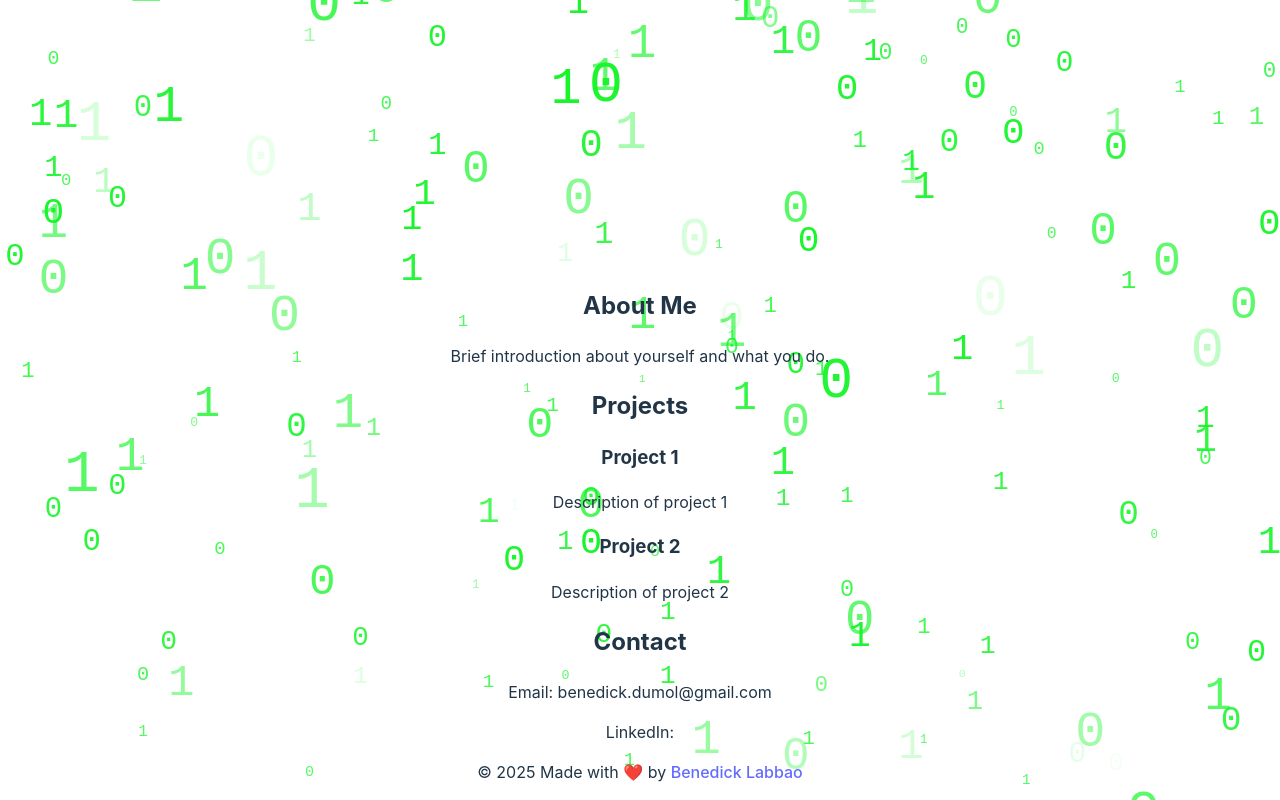
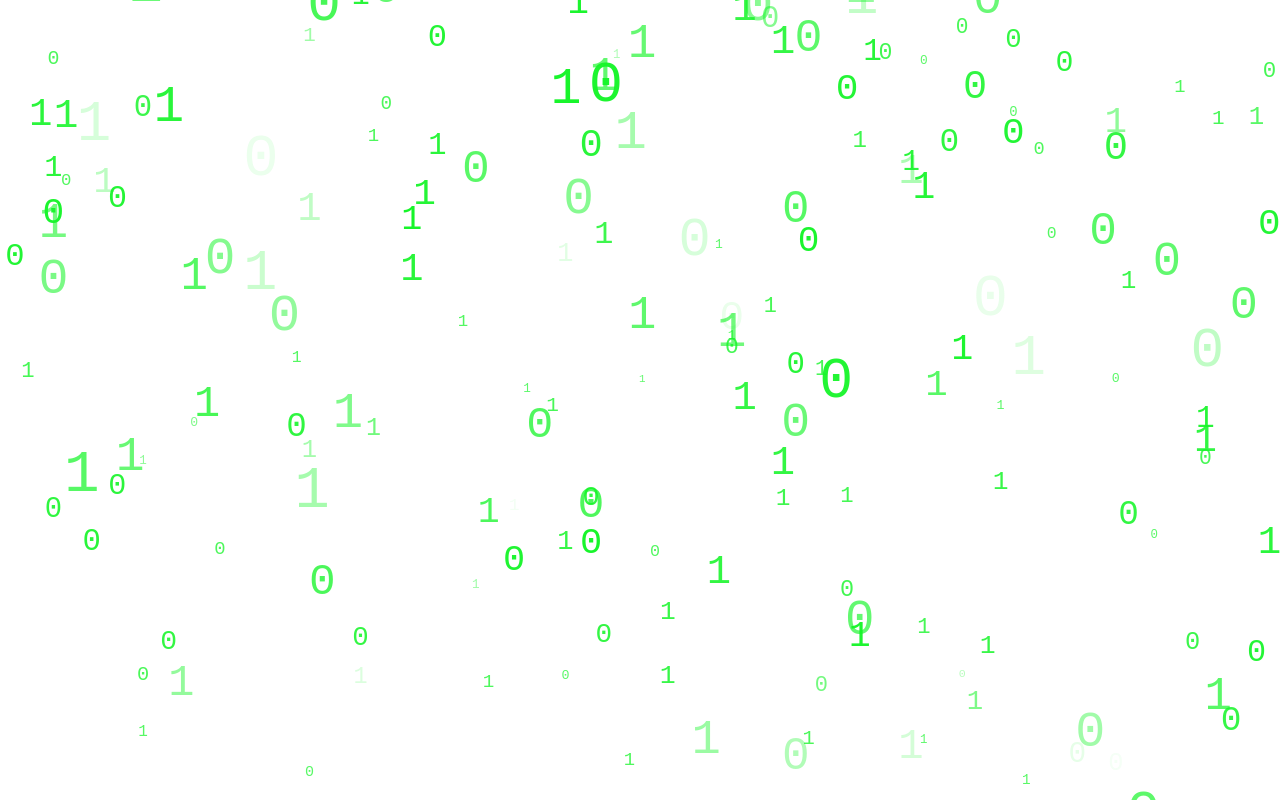
Before and after one commit to Wizxrdx/wizxrdx.github.io, a Vue app: page / in a window 1280 px wide. Shown: the part 532-1332 px from the top of the page. After the commit the page ends 800 px from the top, so only its background shows below. Built offline with nearby package versions, Linux system fonts and the light colour scheme.

Commit message:
removed: fancy scrolling

```diff
--- a/src/App.vue
+++ b/src/App.vue
@@ -1,20 +1,24 @@
 <script setup lang="ts">
-import { ref, onMounted } from 'vue'
+import { ref, onMounted, onUnmounted } from 'vue'
 
 type Project = {
   id: number;
   name: string;
   description: string;
 }
+
 const name = ref('Benedick Labbao')
 const title = ref('A Programmer and Aspring Engineer')
 const about = ref('Brief introduction about yourself and what you do.')
 const email = ref('benedick.dumol@gmail.com')
 
 const projects = ref<Project[]>([
-  { id: 1, name: 'Project 1', description: 'Description of project 1' },
-  { id: 2, name: 'Project 2', description: 'Description of project 2' }
+  { id: 1, name: 'Project 1', description: 'Lorem ipsum dolor sit amet, consectetur adipiscing elit. Nullam nec purus ac libero ultrices aliquam. Nullam nec purus ac libero ultrices aliquam. Nullam nec purus ac libero ultrices aliquam. Nullam nec purus ac libero ultrices aliquam.'
+   },
+  { id: 2, name: 'Project 2', description: 'Lorem ipsum dolor sit amet, consectetur adipiscing elit. Nullam nec purus ac libero ultrices aliquam. Nullam nec purus ac libero ultrices aliquam. Nullam nec purus ac libero ultrices aliquam. Nullam nec purus ac libero ultrices aliquam.' }
 ])
+
+
 
 const spawnNumbers = (initialCount, totalCount, interval) => {
   let spawned = 0;
@@ -62,15 +66,7 @@ const createBinary = (container) => {
 
 onMounted(() => {
   spawnNumbers(300, 500, 50);
-  let firstScroll = true;
-
-  window.addEventListener('wheel', (event) => {
-    if (firstScroll) {
-      firstScroll = false; // Ensure it runs only once
-      window.scrollTo({ top: window.innerHeight, behavior: 'smooth' });
-    }
-  });
-})
+});
 </script>
 
 <template>
@@ -83,7 +79,7 @@ onMounted(() => {
       </div>
     </section>
 
-    <section id='about'>
+    <!-- <section id='about'>
         <h2>About Me</h2>
         <p>{{ about }}</p>
     </section>
@@ -105,7 +101,7 @@ onMounted(() => {
     <footer>
         <p>&copy; 2025 Made with ❤️ by <a href="https://github.com/wizxrdx/" target="_blank">{{ name }}</a>
         </p>
-    </footer>
+    </footer> -->
   </div>
 </template>
 
```
